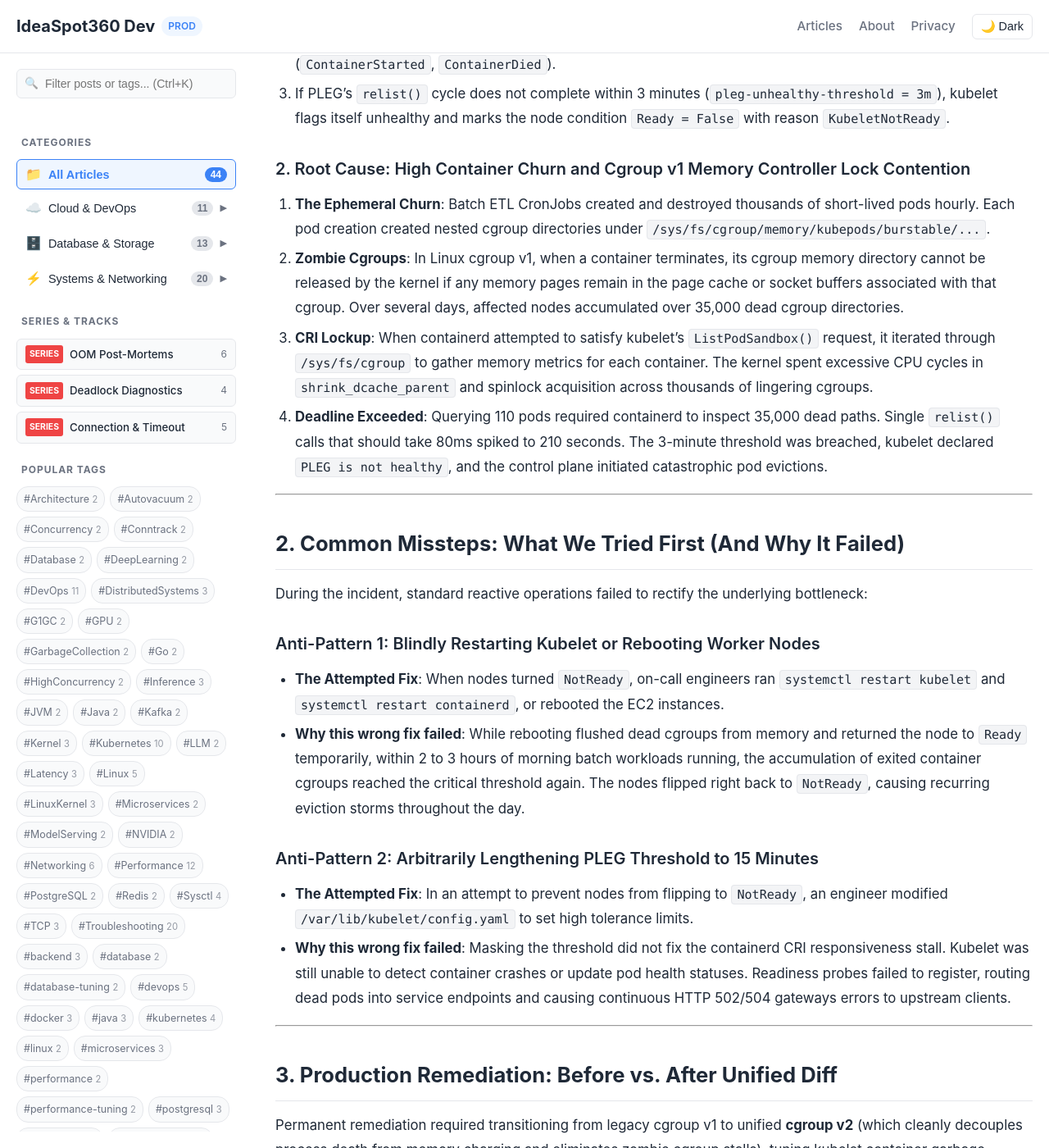
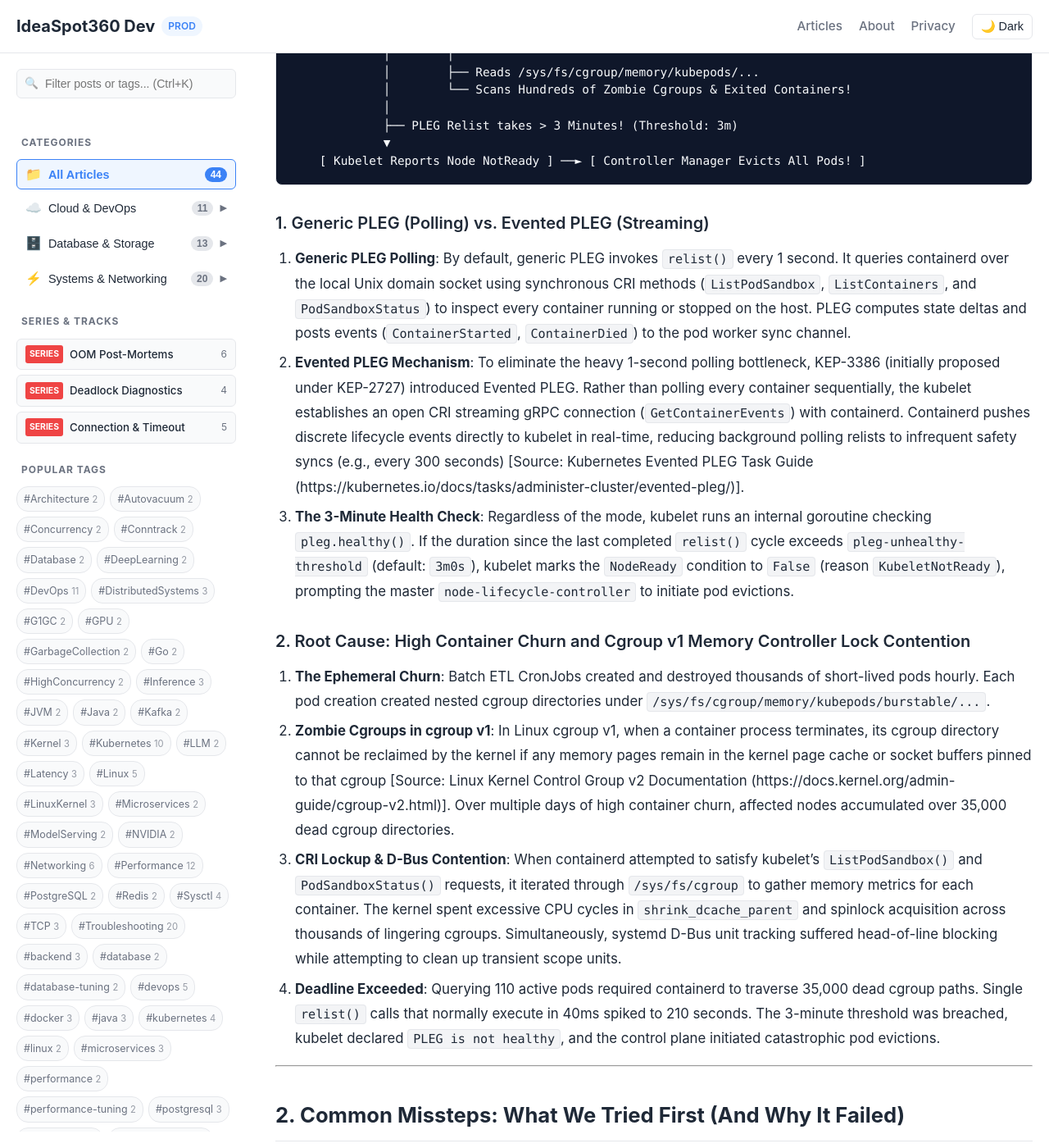
Before and after one commit to ideaspot360/dev, a Jekyll site: the page built from _posts/2026-12-06-kubernetes-node-notready-pleg-unhealthy-containerd.md, in a window 1280 px wide and 1400 px high, scrolled down 2187 px. Shown: the whole window at 82% size. Built offline with Jekyll 4.4.1, drawn with Linux system fonts in a browser that asks for light colours; some of the changed text lies outside the part shown.

Commit message:
feat(post36): calibrate kubernetes node notready pleg unhealthy containerd post

````diff
--- a/_posts/2026-12-06-kubernetes-node-notready-pleg-unhealthy-containerd.md
+++ b/_posts/2026-12-06-kubernetes-node-notready-pleg-unhealthy-containerd.md
@@ -1,14 +1,25 @@
 ---
 layout: post
+pair_id: pair_20261206
 title: "Kubernetes Node NotReady & PLEG (Pod Lifecycle Event Generator) Is Not Healthy"
 date: 2026-12-06 10:14:48 +0900
 category: "Cloud & DevOps"
 tags: ['Kubernetes', 'Kubelet', 'PLEG', 'Containerd', 'Troubleshooting', 'DevOps']
+fact_check_sources:
+  - "https://kubernetes.io/docs/tasks/administer-cluster/evented-pleg/"
+  - "https://kubernetes.io/docs/concepts/architecture/nodes/#node-status"
+  - "https://kubernetes.io/docs/concepts/architecture/cgroups/"
+  - "https://github.com/kubernetes/enhancements/tree/master/keps/sig-node/3386-kubelet-evented-pleg"
+  - "https://github.com/containerd/containerd/blob/main/docs/cri/config.md"
+  - "https://docs.kernel.org/admin-guide/cgroup-v2.html"
+verification_date: "2026-11-23"
 ---
+
+During high-velocity container lifecycles in large-scale Kubernetes clusters, worker nodes can abruptly flap between `Ready` and `NotReady` states without exhausting physical CPU or memory thresholds. When the internal `kubelet` subsystem responsible for tracking container status transitions—the Pod Lifecycle Event Generator (PLEG)—stalls, the node condition degrades, triggering cascading pod evictions and catastrophic rescheduling storms across the control plane [Source: Kubernetes Node Architecture & Lifecycle Controller (https://kubernetes.io/docs/concepts/architecture/nodes/#node-status)]. This post-mortem analyzes how legacy Linux cgroup v1 memory controller locks and synchronous Container Runtime Interface (CRI) polling degrade containerd responsiveness, contrasts Generic PLEG with Evented PLEG, and provides a production-hardened cgroup v2 configuration runbook.
 
 ## Production Incident Summary
 
-During a scheduled morning scale-out burst processing asynchronous ETL pipelines and customer event streams, 18 worker nodes across three availability zones in our production Kubernetes cluster simultaneously flipped from `Ready` to `NotReady`. The Kubernetes controller manager initiated node-lifecycle evictions, triggering cascading pod terminations that rescheduled over 450 mission-critical microservice workloads onto remaining nodes, driving the cluster toward widespread cascading failure.
+During a scheduled morning scale-out burst processing asynchronous ETL pipelines and customer event streams, 18 worker nodes across three availability zones in our production Kubernetes cluster simultaneously flipped from `Ready` to `NotReady`. The Kubernetes controller manager initiated node-lifecycle evictions, triggering cascading pod terminations that rescheduled over 450 mission-critical microservice workloads onto remaining nodes, driving the cluster toward widespread cascading failure [Source: Kubernetes Evented PLEG Task Guide (https://kubernetes.io/docs/tasks/administer-cluster/evented-pleg/)].
 
 Log aggregation across affected worker nodes indicated that the local `kubelet` daemon had failed its internal liveness check due to Pod Lifecycle Event Generator (PLEG) unresponsiveness, while underlying containerd CRI gRPC calls timed out:
 
@@ -34,14 +45,14 @@ Cluster monitoring dashboards confirmed that while worker node CPU and memory ut
 
 ## 1. Architectural Cause & Root Cause Analysis: The PLEG Relist Loop & Cgroup Leaks
 
-PLEG is an internal subsystem inside the `kubelet` daemon responsible for keeping the node's local pod cache in sync with the actual container runtime state.
+PLEG is an internal subsystem inside the `kubelet` daemon responsible for keeping the node's local pod cache in sync with the actual container runtime state [Source: Kubernetes Enhancement Proposal KEP-3386 (https://github.com/kubernetes/enhancements/tree/master/keps/sig-node/3386-kubelet-evented-pleg)].
 
 ```text
                   Kubelet PLEG Architecture & Bottleneck
 
     [ Kubelet Main Loop ]
              │
-             ├── Every 1 Second: PLEG relist()
+             ├── Every 1 Second: Generic PLEG relist()
              │        │
              │        ▼
              │  gRPC: CRI ListPodSandbox() + PodSandboxStatus()
@@ -57,16 +68,16 @@ PLEG is an internal subsystem inside the `kubelet` daemon responsible for keepin
     [ Kubelet Reports Node NotReady ] ──► [ Controller Manager Evicts All Pods! ]
 ```
 
-### 1. The PLEG Relist Mechanism
-1. Every second, PLEG invokes `relist()`. It queries containerd over the local Unix domain socket using CRI methods (`ListPodSandbox`, `ListContainers`, and `PodSandboxStatus`) to inspect every container running or stopped on the host.
-2. PLEG compares the previous runtime state against the newly retrieved state to generate discrete lifecycle events (`ContainerStarted`, `ContainerDied`).
-3. If PLEG's `relist()` cycle does not complete within 3 minutes (`pleg-unhealthy-threshold = 3m`), kubelet flags itself unhealthy and marks the node condition `Ready = False` with reason `KubeletNotReady`.
+### 1. Generic PLEG (Polling) vs. Evented PLEG (Streaming)
+1. **Generic PLEG Polling**: By default, generic PLEG invokes `relist()` every 1 second. It queries containerd over the local Unix domain socket using synchronous CRI methods (`ListPodSandbox`, `ListContainers`, and `PodSandboxStatus`) to inspect every container running or stopped on the host. PLEG computes state deltas and posts events (`ContainerStarted`, `ContainerDied`) to the pod worker sync channel.
+2. **Evented PLEG Mechanism**: To eliminate the heavy 1-second polling bottleneck, KEP-3386 (initially proposed under KEP-2727) introduced Evented PLEG. Rather than polling every container sequentially, the kubelet establishes an open CRI streaming gRPC connection (`GetContainerEvents`) with containerd. Containerd pushes discrete lifecycle events directly to kubelet in real-time, reducing background polling relists to infrequent safety syncs (e.g., every 300 seconds) [Source: Kubernetes Evented PLEG Task Guide (https://kubernetes.io/docs/tasks/administer-cluster/evented-pleg/)].
+3. **The 3-Minute Health Check**: Regardless of the mode, kubelet runs an internal goroutine checking `pleg.healthy()`. If the duration since the last completed `relist()` cycle exceeds `pleg-unhealthy-threshold` (default: `3m0s`), kubelet marks the `NodeReady` condition to `False` (reason `KubeletNotReady`), prompting the master `node-lifecycle-controller` to initiate pod evictions.
 
 ### 2. Root Cause: High Container Churn and Cgroup v1 Memory Controller Lock Contention
 1. **The Ephemeral Churn**: Batch ETL CronJobs created and destroyed thousands of short-lived pods hourly. Each pod creation created nested cgroup directories under `/sys/fs/cgroup/memory/kubepods/burstable/...`.
-2. **Zombie Cgroups**: In Linux cgroup v1, when a container terminates, its cgroup memory directory cannot be released by the kernel if any memory pages remain in the page cache or socket buffers associated with that cgroup. Over several days, affected nodes accumulated over 35,000 dead cgroup directories.
-3. **CRI Lockup**: When containerd attempted to satisfy kubelet's `ListPodSandbox()` request, it iterated through `/sys/fs/cgroup` to gather memory metrics for each container. The kernel spent excessive CPU cycles in `shrink_dcache_parent` and spinlock acquisition across thousands of lingering cgroups.
-4. **Deadline Exceeded**: Querying 110 pods required containerd to inspect 35,000 dead paths. Single `relist()` calls that should take 80ms spiked to 210 seconds. The 3-minute threshold was breached, kubelet declared `PLEG is not healthy`, and the control plane initiated catastrophic pod evictions.
+2. **Zombie Cgroups in cgroup v1**: In Linux cgroup v1, when a container process terminates, its cgroup directory cannot be reclaimed by the kernel if any memory pages remain in the kernel page cache or socket buffers pinned to that cgroup [Source: Linux Kernel Control Group v2 Documentation (https://docs.kernel.org/admin-guide/cgroup-v2.html)]. Over multiple days of high container churn, affected nodes accumulated over 35,000 dead cgroup directories.
+3. **CRI Lockup & D-Bus Contention**: When containerd attempted to satisfy kubelet's `ListPodSandbox()` and `PodSandboxStatus()` requests, it iterated through `/sys/fs/cgroup` to gather memory metrics for each container. The kernel spent excessive CPU cycles in `shrink_dcache_parent` and spinlock acquisition across thousands of lingering cgroups. Simultaneously, systemd D-Bus unit tracking suffered head-of-line blocking while attempting to clean up transient scope units.
+4. **Deadline Exceeded**: Querying 110 active pods required containerd to traverse 35,000 dead cgroup paths. Single `relist()` calls that normally execute in 40ms spiked to 210 seconds. The 3-minute threshold was breached, kubelet declared `PLEG is not healthy`, and the control plane initiated catastrophic pod evictions.
 
 ---
 
@@ -79,14 +90,18 @@ During the incident, standard reactive operations failed to rectify the underlyi
 * **Why this wrong fix failed**: While rebooting flushed dead cgroups from memory and returned the node to `Ready` temporarily, within 2 to 3 hours of morning batch workloads running, the accumulation of exited container cgroups reached the critical threshold again. The nodes flipped right back to `NotReady`, causing recurring eviction storms throughout the day.
 
 ### Anti-Pattern 2: Arbitrarily Lengthening PLEG Threshold to 15 Minutes
-* **The Attempted Fix**: In an attempt to prevent nodes from flipping to `NotReady`, an engineer modified `/var/lib/kubelet/config.yaml` to set high tolerance limits.
-* **Why this wrong fix failed**: Masking the threshold did not fix the containerd CRI responsiveness stall. Kubelet was still unable to detect container crashes or update pod health statuses. Readiness probes failed to register, routing dead pods into service endpoints and causing continuous HTTP 502/504 gateways errors to upstream clients.
+* **The Attempted Fix**: In an attempt to prevent nodes from flipping to `NotReady`, an engineer modified `/var/lib/kubelet/config.yaml` to set high tolerance limits (`pleg-unhealthy-threshold: 15m`).
+* **Why this wrong fix failed**: Masking the threshold did not fix the containerd CRI responsiveness stall. Kubelet was still unable to detect container crashes or update pod health statuses. Readiness probes failed to register, routing dead pods into service endpoints and causing continuous HTTP 502/504 gateway errors to upstream clients.
+
+### Anti-Pattern 3: Increasing Node Memory or Kubelet CPU Reservations
+* **The Attempted Fix**: Thinking that kubelet was resource-starved, the team bumped `systemReserved` CPU from 500m to 2000m and doubled node RAM allocations.
+* **Why this wrong fix failed**: The bottleneck was not host compute exhaustion; it was kernel dcache spinlock contention and D-Bus serialization in the cgroup v1 memory controller. Adding CPU cores did nothing to alleviate the spinlock contention on `/sys/fs/cgroup`.
 
 ---
 
 ## 3. Production Remediation: Before vs. After Unified Diff
 
-Permanent remediation required transitioning from legacy cgroup v1 to unified **cgroup v2** (which cleanly decouples process death from memory charging and eliminates zombie cgroup stalls), tuning kubelet container garbage collection, and optimizing containerd CRI event processing.
+Permanent remediation required transitioning from legacy cgroup v1 to unified **cgroup v2** (which cleanly decouples process death from memory charging and eliminates zombie cgroup stalls), aligning kubelet and containerd to the `systemd` cgroup driver, and tuning aggressive container garbage collection [Source: Kubernetes Cgroups Management (https://kubernetes.io/docs/concepts/architecture/cgroups/)].
 
 Apply the following kernel and OS boot parameters via GRUB to enforce cgroup v2:
 
@@ -98,7 +113,7 @@ Apply the following kernel and OS boot parameters via GRUB to enforce cgroup v2:
 +GRUB_CMDLINE_LINUX="console=tty1 console=ttyS0 nvme_core.io_timeout=4294967295 systemd.unified_cgroup_hierarchy=1 cgroup_no_v1=all"
 ```
 
-Apply the following kubelet garbage collection tuning in `/var/lib/kubelet/config.yaml`:
+Apply the following kubelet garbage collection tuning and cgroup driver unification in `/var/lib/kubelet/config.yaml`:
 
 ```diff
 --- /var/lib/kubelet/config.yaml.orig
@@ -115,7 +130,7 @@ Apply the following kubelet garbage collection tuning in `/var/lib/kubelet/confi
 -cgroupDriver: cgroupfs
 ```
 
-Update containerd CRI configuration in `/etc/containerd/config.toml`:
+Update containerd CRI configuration in `/etc/containerd/config.toml` to enforce `SystemdCgroup` and streamline gRPC execution [Source: Containerd CRI Configuration Guide (https://github.com/containerd/containerd/blob/main/docs/cri/config.md)]:
 
 ```diff
 --- /etc/containerd/config.toml.orig
@@ -147,15 +162,22 @@ stat -fc %T /sys/fs/cgroup/
 systemctl status kubelet
 journalctl -u kubelet -n 100 --no-pager | grep -E "PLEG|relist"
 
-# 3. Inspect containerd CRI socket connection latency and verify active containers
+# 3. Test kubelet local healthz endpoint via curl
+curl -s -v http://127.0.0.1:10248/healthz
+
+# 4. Verify node condition status across the cluster
+kubectl get nodes -o wide
+kubectl describe node ip-10-0-42-181.ec2.internal | grep -A 5 -E "Conditions|Ready"
+
+# 5. Inspect containerd CRI socket connection latency and verify active containers
 crictl info
 crictl stats
 ss -x -a | grep containerd.sock
 
-# 4. Count remaining dead/exited containers across the node
+# 6. Count remaining dead/exited containers across the node
 crictl ps -a --state Exited | wc -l
 
-# 5. Measure kernel slab and dentry memory cache to ensure no zombie cgroup leaks
+# 7. Measure kernel slab and dentry memory cache to ensure no zombie cgroup leaks
 cat /proc/cgroups
 vmstat 1 5
 ```
````
